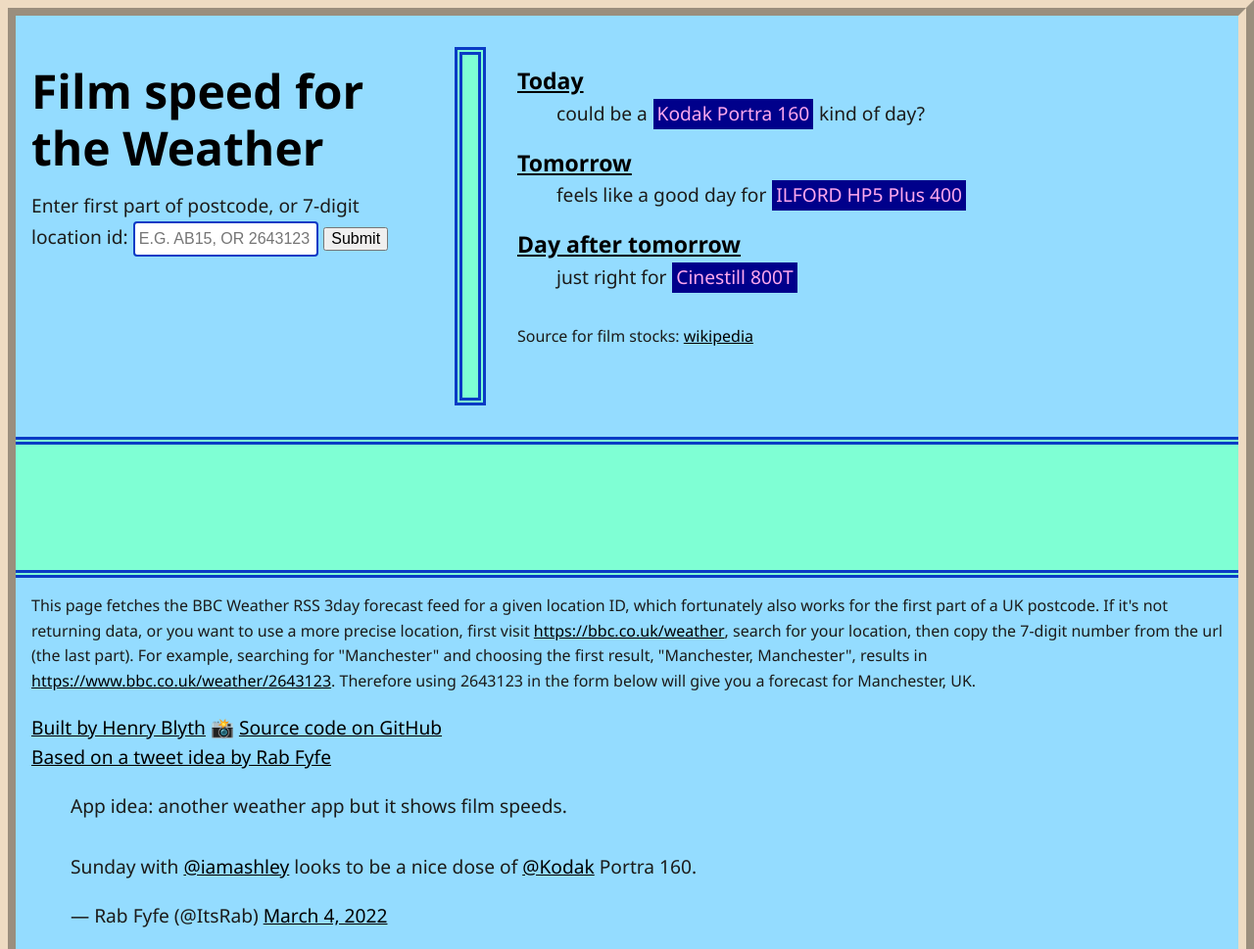
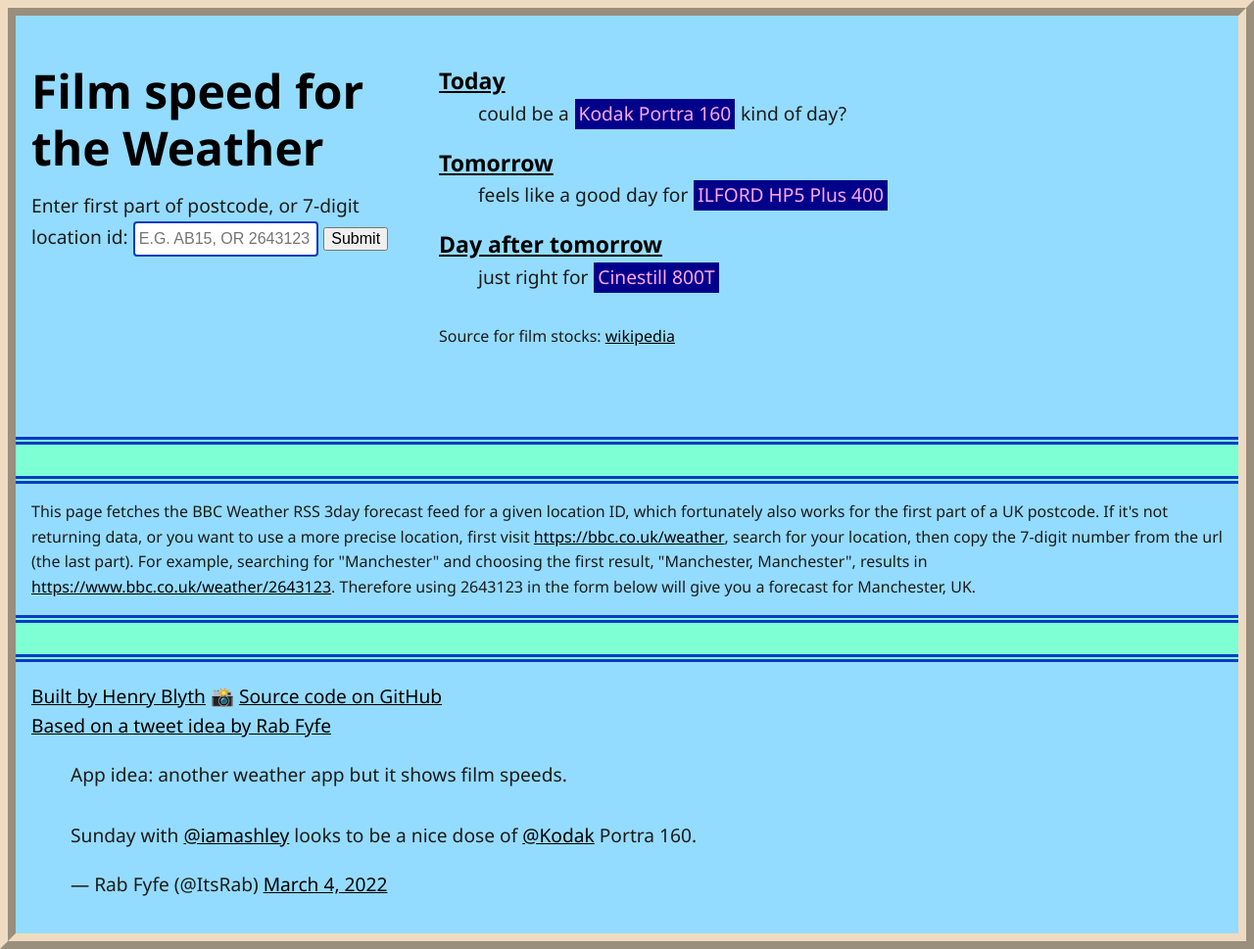
Before and after one commit to henrahmagix/weatherportrait, a plain HTML site: page index.html in a window 1280 px wide. Shown: the top 969 px of the page at 98% size. Drawn offline with Linux system fonts and the light colour scheme.

Commit message:
Less visual cruft

```diff
--- a/index.html
+++ b/index.html
@@ -32,8 +32,6 @@
         </form>
       </div>
 
-      <div class="hr"></div>
-
       <div class="collapse-when-wide">
         <article id="result" class="results">
           <!-- <p id="result_date"></p> -->
@@ -61,7 +59,7 @@
       </div>
     </div>
 
-    <div class="hr large"></div>
+    <div class="hr"></div>
 
     <p class="page-description">
       This page fetches the BBC Weather RSS 3day forecast feed for a given location ID, which fortunately also works for the first part of a UK postcode.
@@ -70,6 +68,8 @@
       "Manchester, Manchester", results in <a href="https://www.bbc.co.uk/weather/2643123">https://www.bbc.co.uk/weather/2643123</a>.
       Therefore using 2643123 in the form below will give you a forecast for Manchester, UK.
     </p>
+
+    <div class="hr large"></div>
 
     <footer>
       <p>
--- a/main.css
+++ b/main.css
@@ -135,10 +135,6 @@ main {
   padding: 0 1rem;
 }
 
-.hr.large {
-  height: 8rem;
-}
-
 @media screen and (min-width: 800px) {
   .collapse-when-wide-wrapper {
     display: flex;
@@ -154,16 +150,14 @@ main {
     flex-grow: 0;
     flex-shrink: 1;
     flex-basis: 400px;
+    margin-right: 1rem;
   }
 
   .collapse-when-wide + .hr {
-    flex-shrink: 0;
-    flex-grow: 0;
-    height: auto;
+    visibility: hidden;
     width: 0.5rem;
     margin: 0 1rem;
     padding: 0;
-    border: 0.5rem double;
   }
 }
 
```
